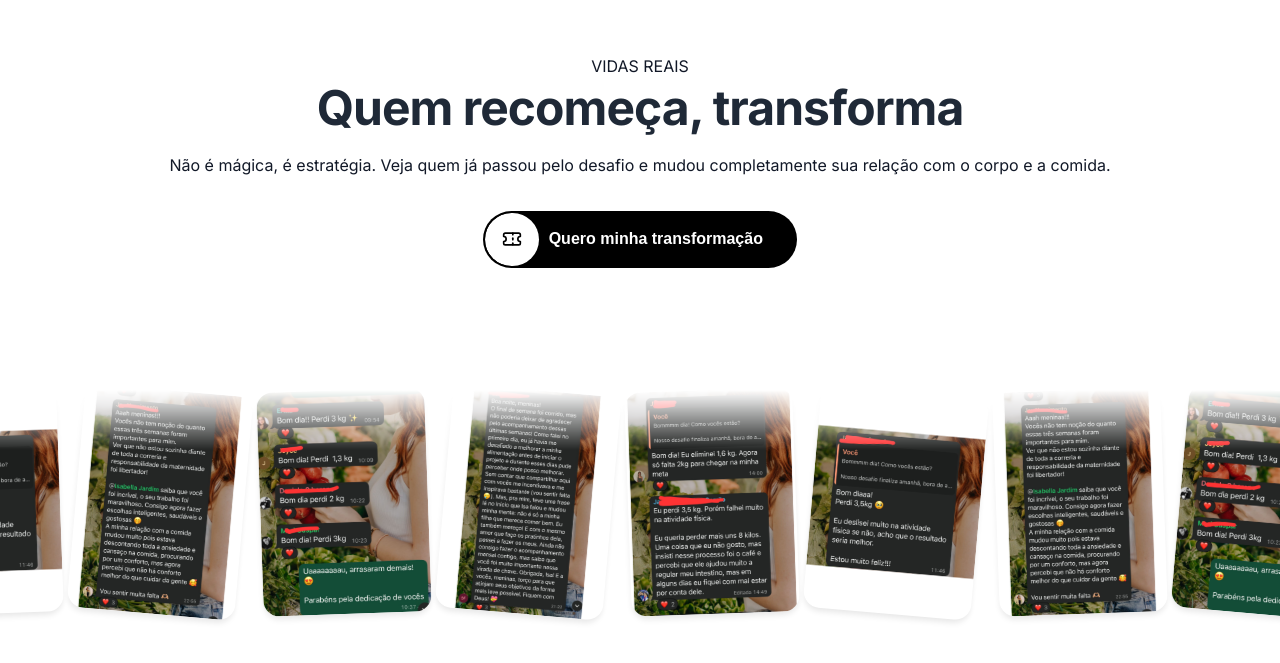
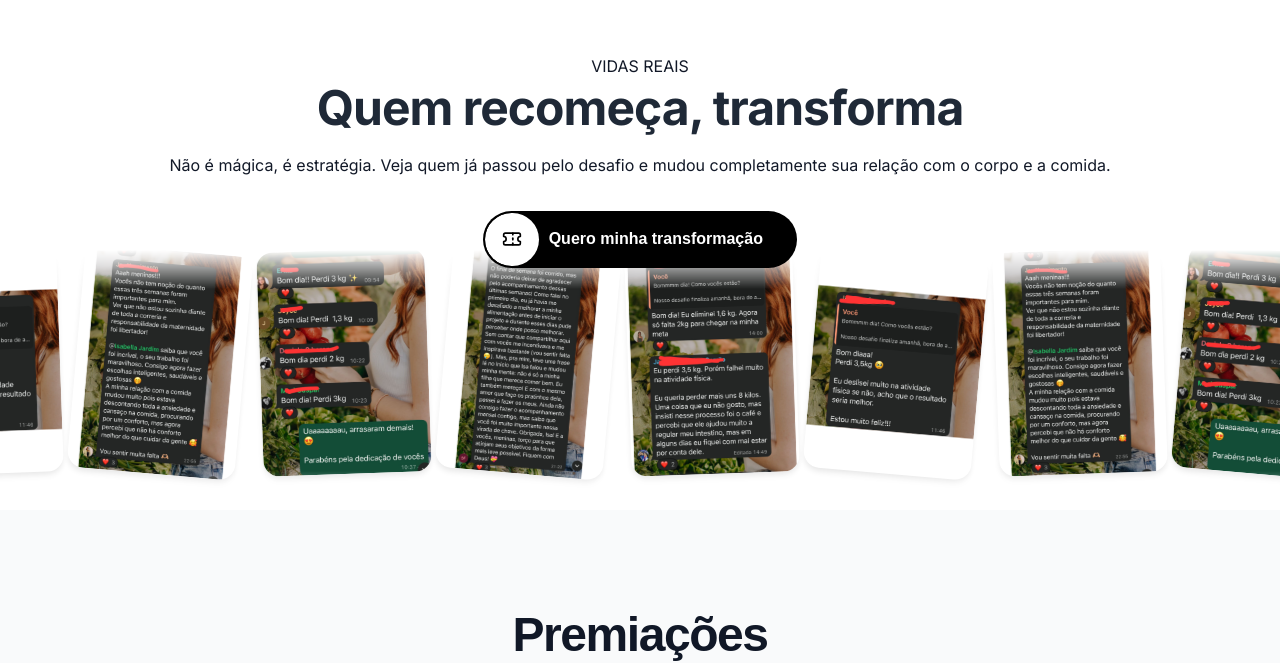
Before and after one commit to Erickncardoso/recomecar, a Nuxt app: page / in a window 1280 px wide. Shown: the part 9603-10266 px from the top of the page. Built offline with nearby package versions, Linux system fonts and the light colour scheme.

Commit message:
style(marquee): reduzir altura da seção e fixar padding para aproximar elementos

```diff
--- a/app/assets/css/_animated-marquee.scss
+++ b/app/assets/css/_animated-marquee.scss
@@ -10,7 +10,7 @@
 .animated-marquee-hero {
   position: relative;
   width: 100%;
-  min-height: 100vh; // Occupy full screen or large height
+  min-height: 65vh; // Reduced from 100vh to 65vh to pull marquee/bottom elements UP
   overflow: hidden;
   background-color: #ffffff; // bg-background
   display: flex;
```
